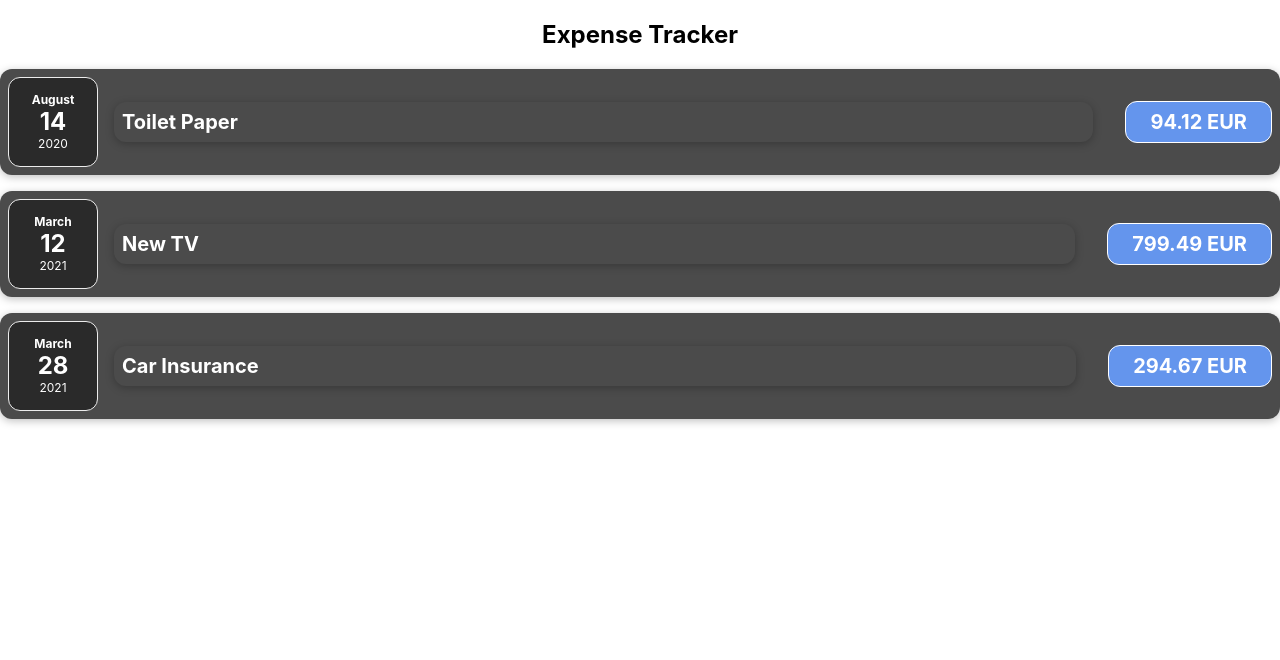
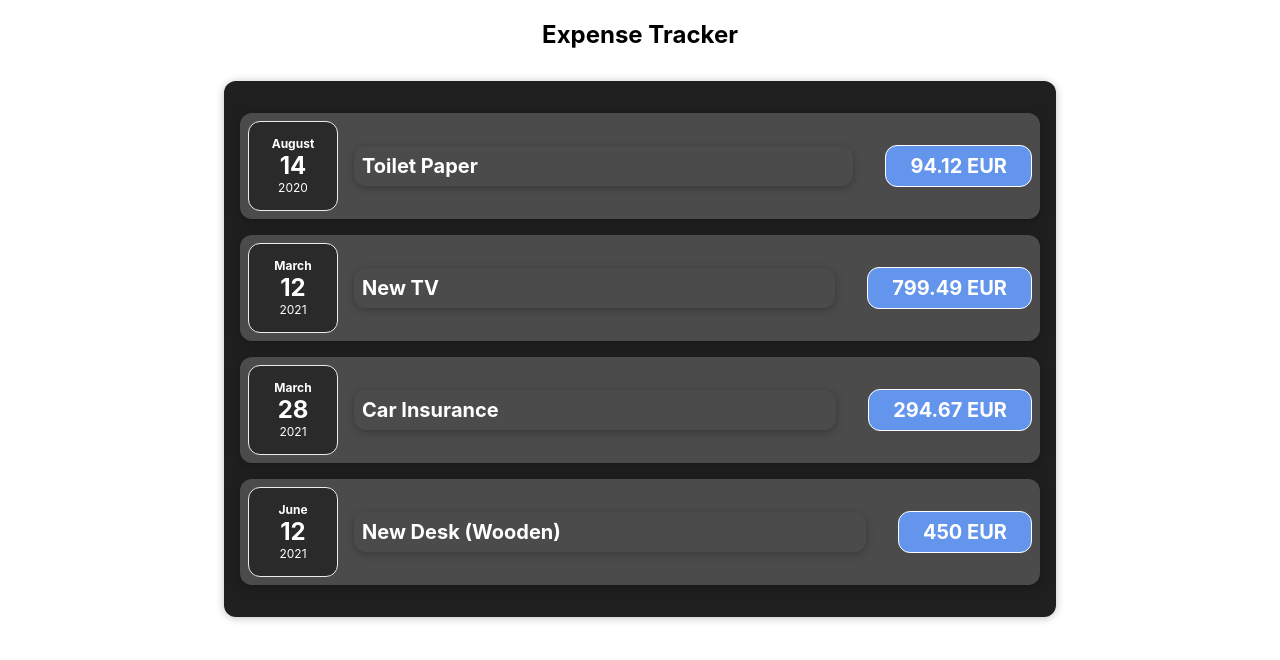
Before and after one commit to RadwaSaleh/expense-tracker, a React (Create React App) app: page / in a window 1280 px wide. Shown: the top 660 px of the page. Built offline with nearby package versions, Linux system fonts and the light colour scheme.

Commit message:
Assignment1 (#2)
* splitting expenses component and adding for loop to display all expenses items

```diff
--- a/src/App.js
+++ b/src/App.js
@@ -1,6 +1,7 @@
 import logo from './logo.svg';
 import './App.css';
-import ExpenseItem from './components/ExpenseItem'
+import ExpenseItem from './components/ExpenseItem';
+import Expenses from './components/Expenses';
 
 function App() {
     const expenses = [
@@ -31,9 +32,7 @@ function App() {
   return (
     <div className="App">
         <h2>Expense Tracker</h2>
-        <ExpenseItem title={expenses[0].title} amount={expenses[0].amount} date={expenses[0].date}/>
-        <ExpenseItem title={expenses[1].title} amount={expenses[1].amount} date={expenses[1].date}/>
-        <ExpenseItem title={expenses[2].title} amount={expenses[2].amount} date={expenses[2].date}/>
+        <Expenses items={expenses}/>
     </div>
   );
 }
--- /dev/null
+++ b/src/components/Expenses.css
@@ -0,0 +1,9 @@
+.expenses {
+    padding: 1rem;
+    background-color: rgb(31, 31, 31);
+    margin: 2rem auto;
+    width: 50rem;
+    max-width: 95%;
+    border-radius: 12px;
+    box-shadow: 0 1px 8px rgba(0, 0, 0, 0.25);
+}
--- /dev/null
+++ b/src/components/Expenses.js
@@ -0,0 +1,16 @@
+import ExpenseItem from './ExpenseItem';
+import './Expenses.css';
+
+function Expenses(props){
+    const items = [];
+    for(let i=0; i < props.items.length; i++){
+        items.push(<ExpenseItem title={props.items[i].title} amount={props.items[i].amount} date={props.items[i].date}/>)
+    }
+    return(
+        <div className="expenses">
+            {items}
+        </div>
+    );
+}
+
+export default Expenses;
```
Also changed, not shown: 1 other file (tests, documents, lock files or other folders).
